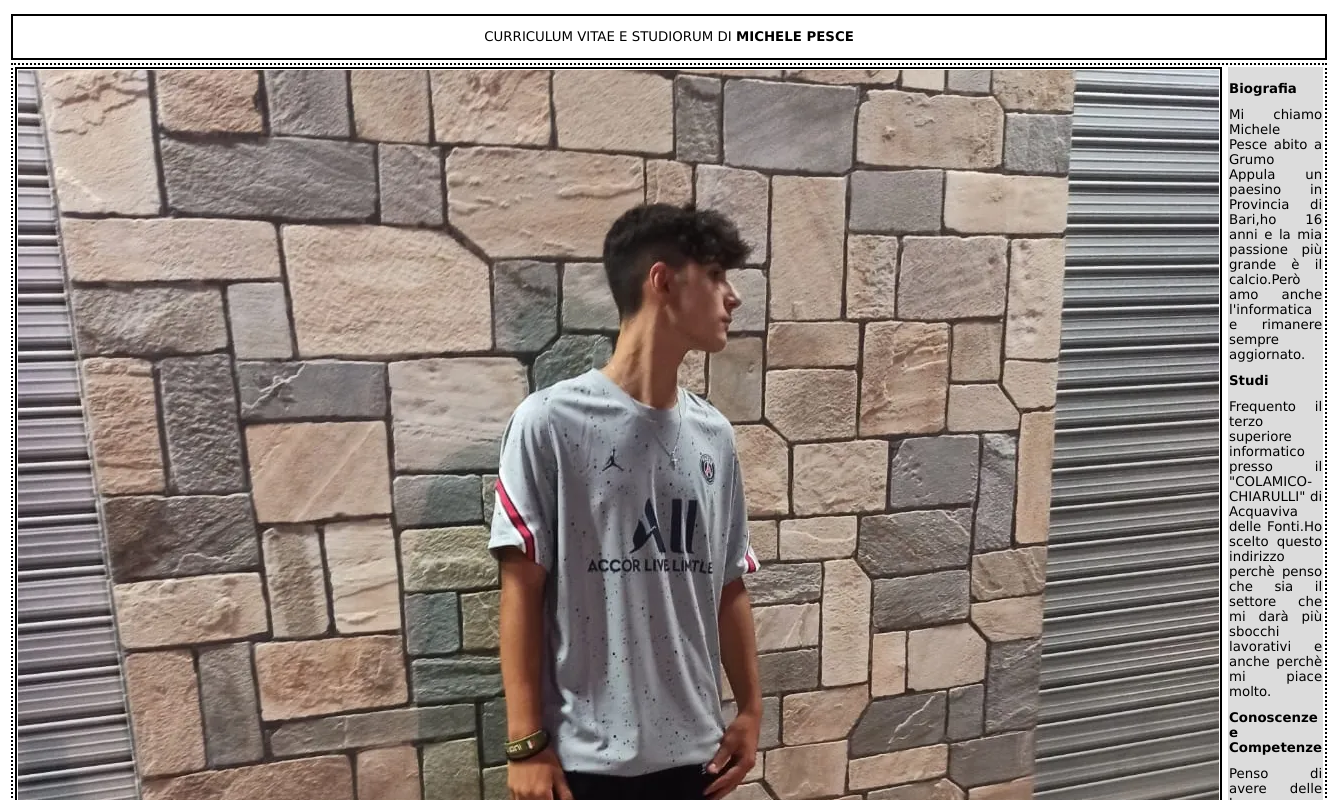
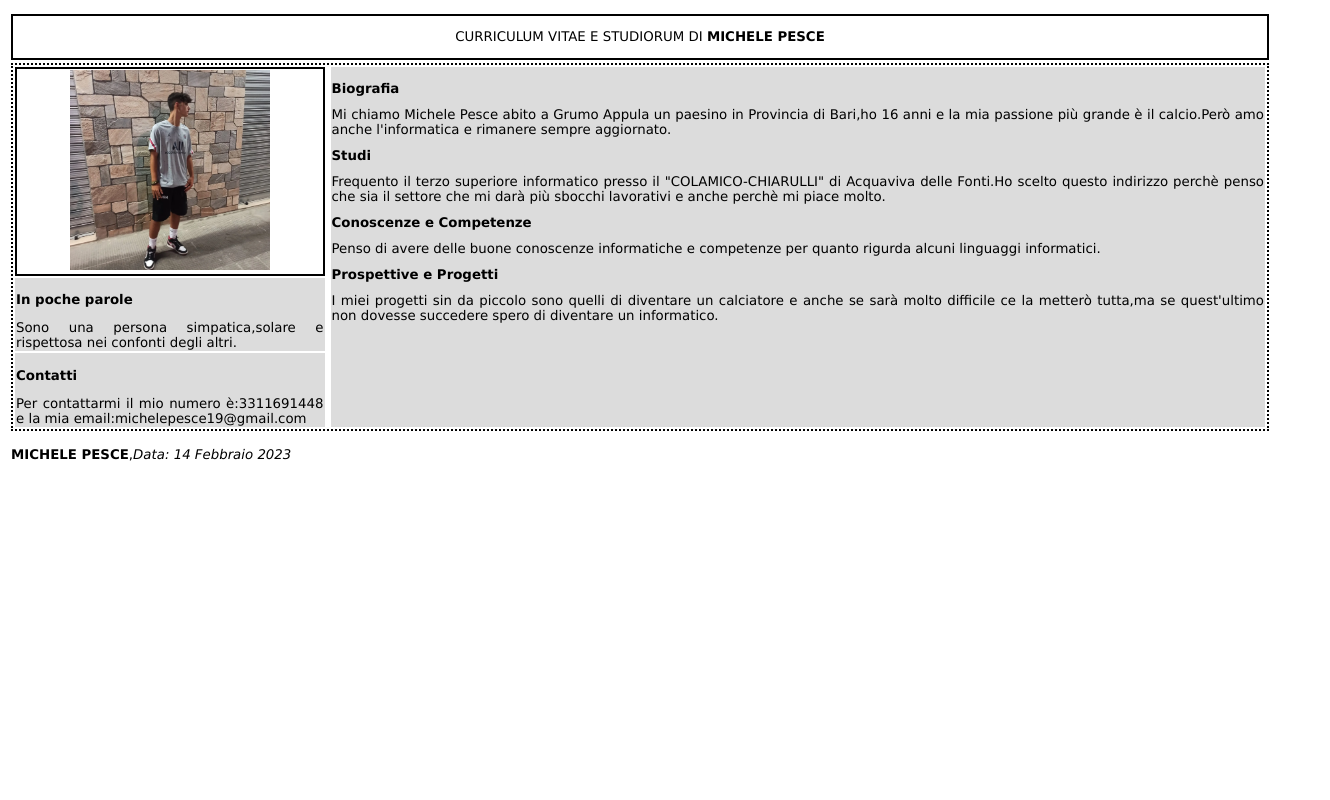
Before and after one commit to MichelePesce/tipsit, a plain HTML site: page index.html in a window 1280 px wide. Shown: the top 800 px of the page, 1330 px wide, since content can reach past the window. Drawn offline with Linux system fonts and the light colour scheme.

Commit message:
Update index.html

```diff
--- a/index.html
+++ b/index.html
@@ -25,11 +25,11 @@
 </tr>
 <tr>
 <td style="border: 2px dotted;">
-<table widht="100%" border="0">
+<table width="100%" border="0">
 <tr>
-<td class="special" style="text-align: center ; border: 2px solid;"><img src="foto_tessera.jpg" widht="100%"></td>
+<td class="special" style="text-align: center ; border: 2px solid;"><img src="foto_tessera.jpg" width="200px"></td>
 <td class="special" style="text-align: center;"></td>
-<td class="special" rowspan="3" widht="10%" style="background-color: rgb(220, 220, 220);">
+<td class="special" rowspan="3" width="75%" style="background-color: rgb(220, 220, 220);">
 <p align="justify">
 <h2>Biografia</h2>Mi chiamo Michele Pesce abito a Grumo Appula un paesino in Provincia di Bari,ho 16 anni e la mia passione più grande è il calcio.Però amo anche l'informatica e rimanere sempre aggiornato.
 <h2>Studi</h2> Frequento il terzo superiore informatico presso il "COLAMICO-CHIARULLI" di Acquaviva delle Fonti.Ho scelto questo indirizzo
```
